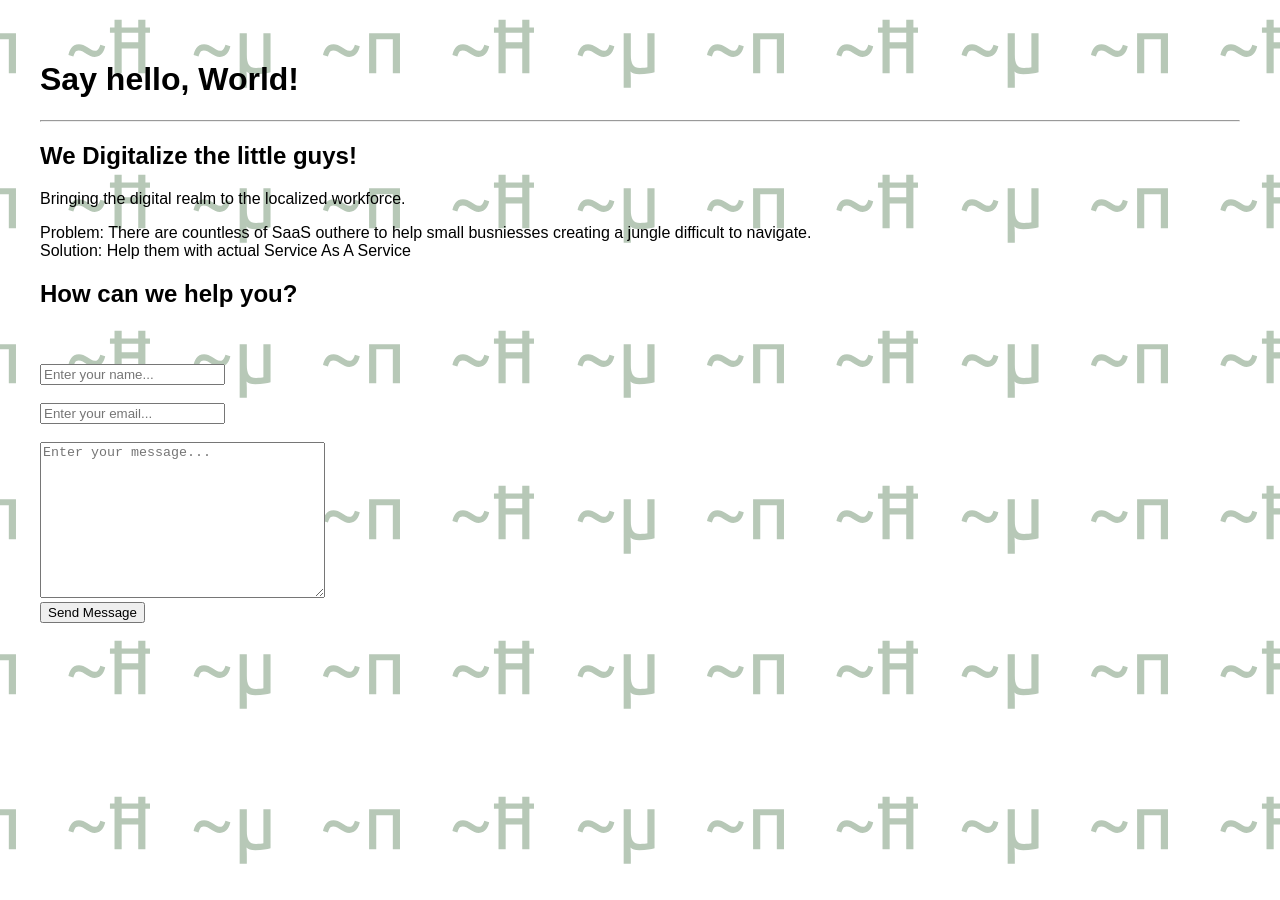
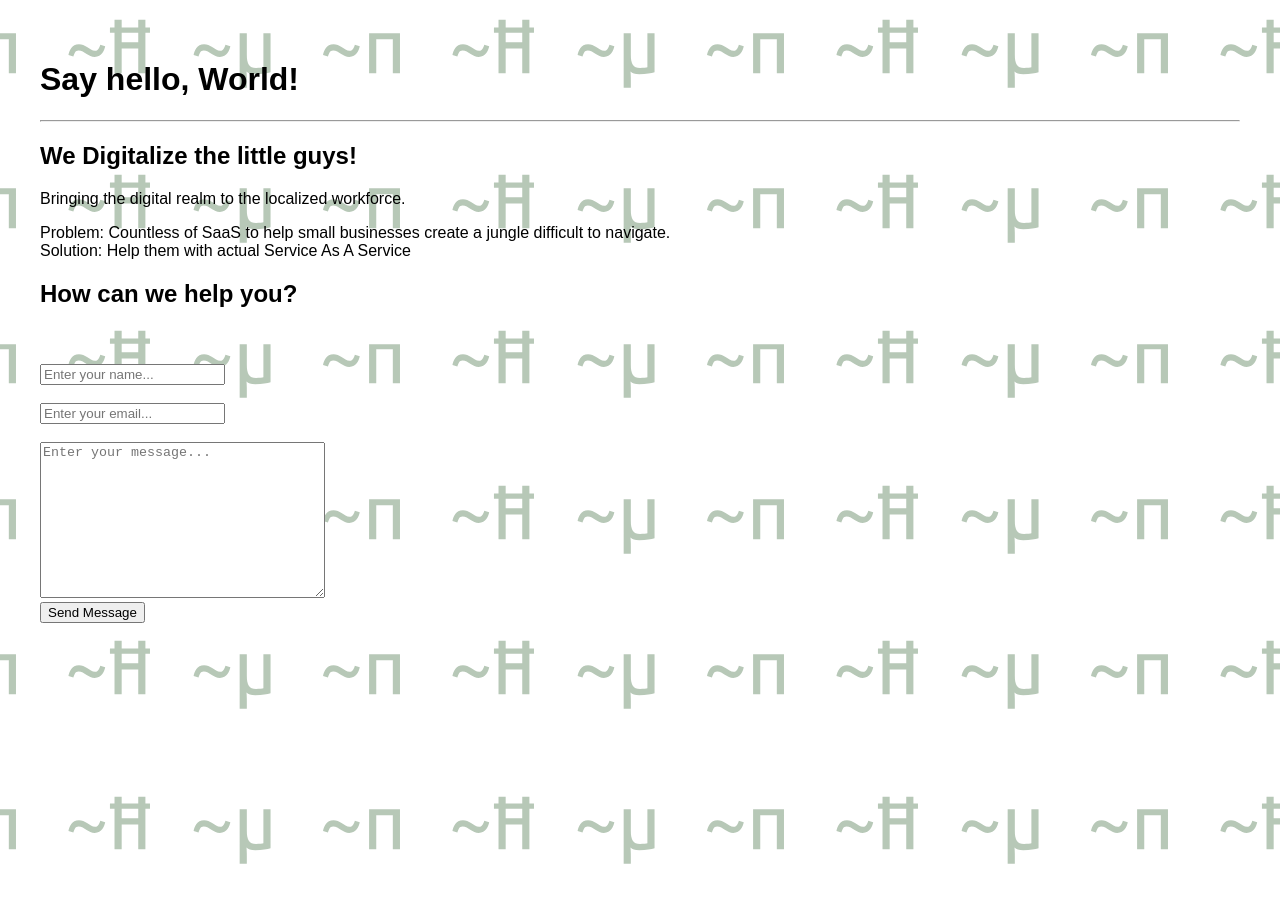
Before and after one commit to terminalnetwork/terminalnet.work, a Jekyll site: the page built from index3.html, in a window 1280 px wide. Built offline with Jekyll 4.4.1, drawn with Linux system fonts in a browser that asks for light colours; some web fonts are replaced; comment, search, counter and statistics services are not loaded.

Commit message:
Updated 'index3.html' via CloudCannon

```diff
--- a/index3.html
+++ b/index3.html
@@ -1,6 +1,7 @@
 ---
 title: we digitalize the little guys
 ---
+
 <style>
 a {
 text-decoration: none;
@@ -13,15 +14,16 @@
 background-size: 30%;
 }
 </style>
-  </head>
+
   <body>
       <div class="editable">
-    <h1>Say hello, World!</h1>
-    <hr/>
-    <h2>We Digitalize the little guys!</h2>
-    <p>Bringing the digital realm to the localized workforce.</p>
-    <p>Problem: There are countless of SaaS outhere to help small busniesses creating a jungle difficult to navigate.
-    <br />Solution: Help them with actual Service As A Service</p>
-    <h2>How can we help you?</h2>
-    </div>
+                                      <h1>Say hello, World!</h1>
+                                      <hr />
+                                      <h2>We Digitalize the little guys!</h2>
+                                      <p>Bringing the digital realm to the localized workforce.</p>
+                                      <p>Problem: Countless of SaaS to help small businesses create a jungle difficult to navigate.<br />Solution: Help them with actual Service As A Service</p>
+                                      <h2>How can we help you?</h2>
+  </div>
     {% include contact.html %}
+
+</body>
```
